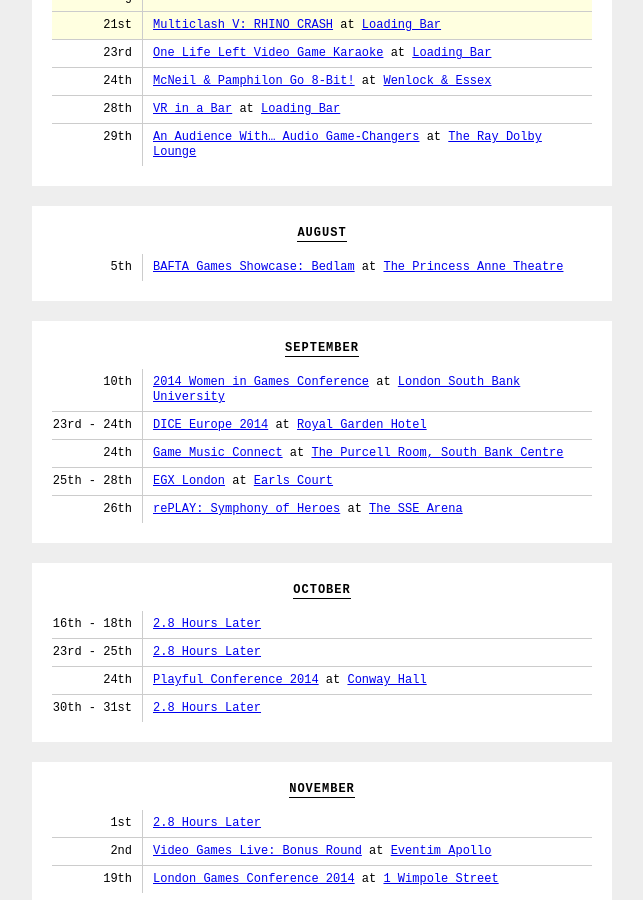
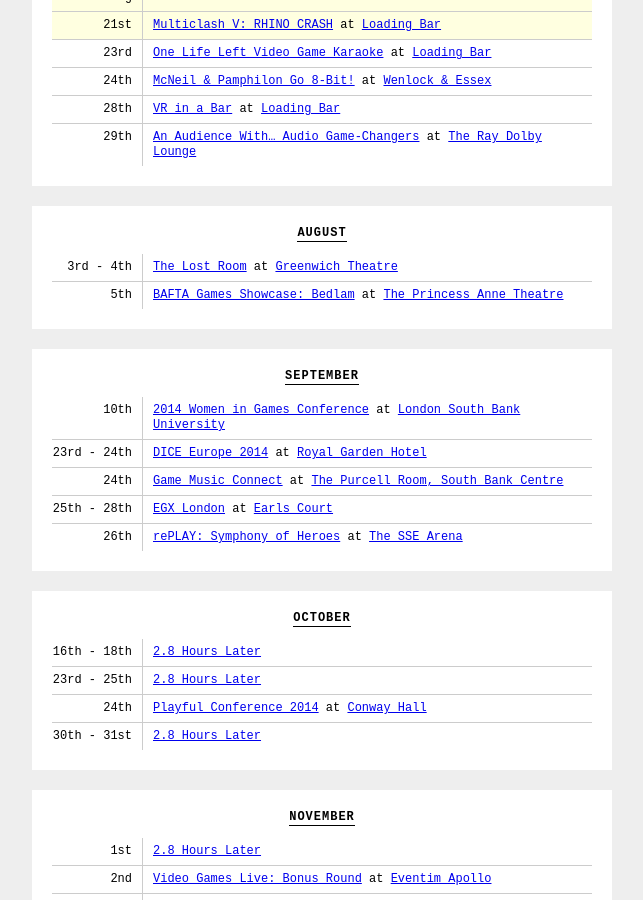
Before and after one commit to thomasmarshall/londongamediary.com, a Jekyll site: the page built from index.html, in a window 1280 px wide and 900 px high, scrolled down 677 px. Shown: the whole window, without its empty margins (318-961 px from the left). Built offline with Jekyll 4.4.1, drawn with Linux system fonts in a browser that asks for light colours; nearby versions of some CDN libraries.

Commit message:
Update events.yml

```diff
--- a/_data/events.yml
+++ b/_data/events.yml
@@ -101,6 +101,12 @@
 
 # August
 
+- title: "The Lost Room"
+  link: "http://www.greenwichtheatre.org.uk/index.php?option=com_content&view=article&id=1585:the-lost-room&catid=7:playingnow&Itemid=1"
+  location: "[Greenwich Theatre](http://www.greenwichtheatre.org.uk/)"
+  starts_at: 2014-08-03
+  ends_at: 2014-08-04
+
 - title: "BAFTA Games Showcase: Bedlam"
   link: "https://bafta.ticketsolve.com/shows/873518446/events?show_id=873518446"
   location: "[The Princess Anne Theatre](http://www.bafta.org/venue-hire/rooms/the-princess-anne-theatre,1965,BA.html)"
```
